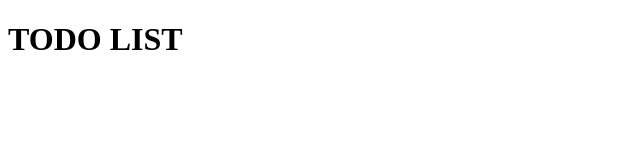
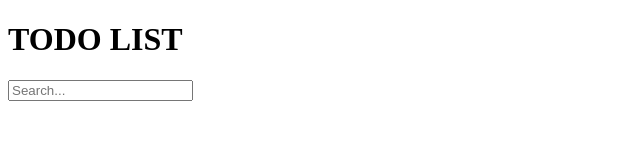
Before and after one commit to elamuhombe/js-projects, a plain HTML site: page 2.0 todo-list-app/index.html in a window 1280 px wide. Shown: the whole page, without its empty margins (0-640 px from the left). Drawn offline with Linux system fonts and the light colour scheme.

Commit message:
feat: Add search form with text input

```diff
--- a/2.0 todo-list-app/index.html
+++ b/2.0 todo-list-app/index.html
@@ -10,6 +10,11 @@
     <div id="container">
         <!-- title -->
         <h1>TODO LIST</h1>
+        <!-- search form -->
+        <form name="search-list">
+            <input type="search" name="query" placeholder="Search...">
+        </form>
+
     </div>
 </body>
 </html>
```
